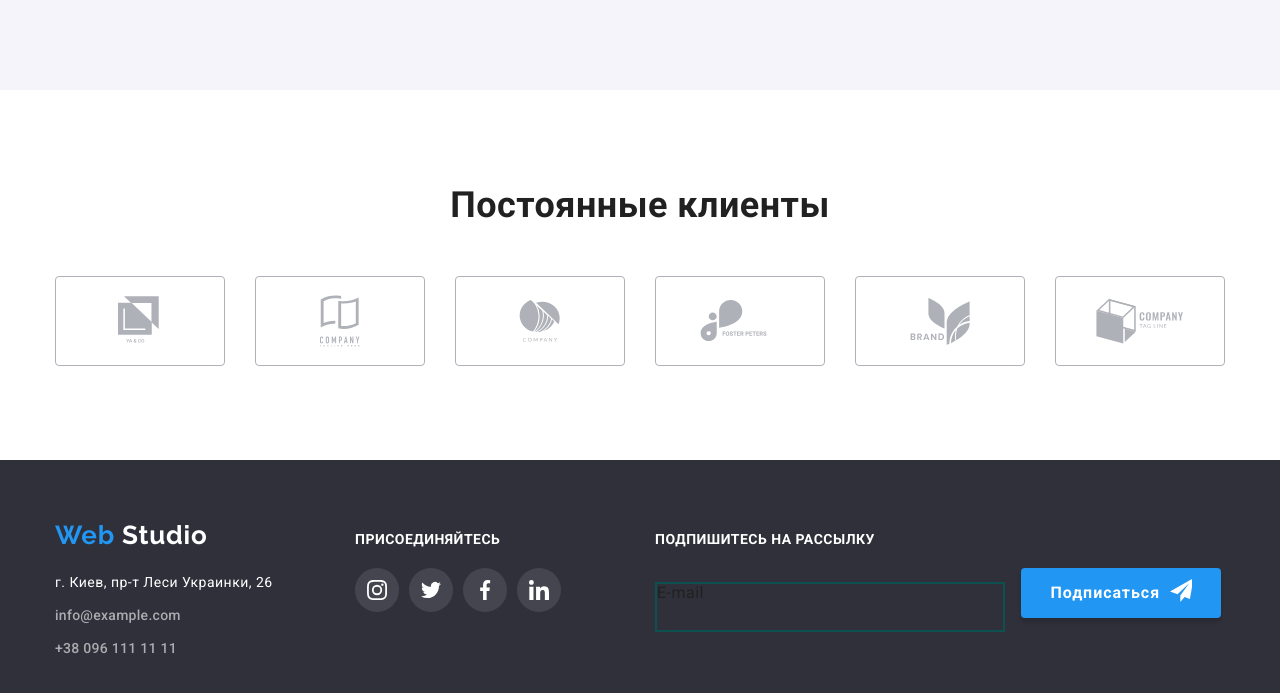
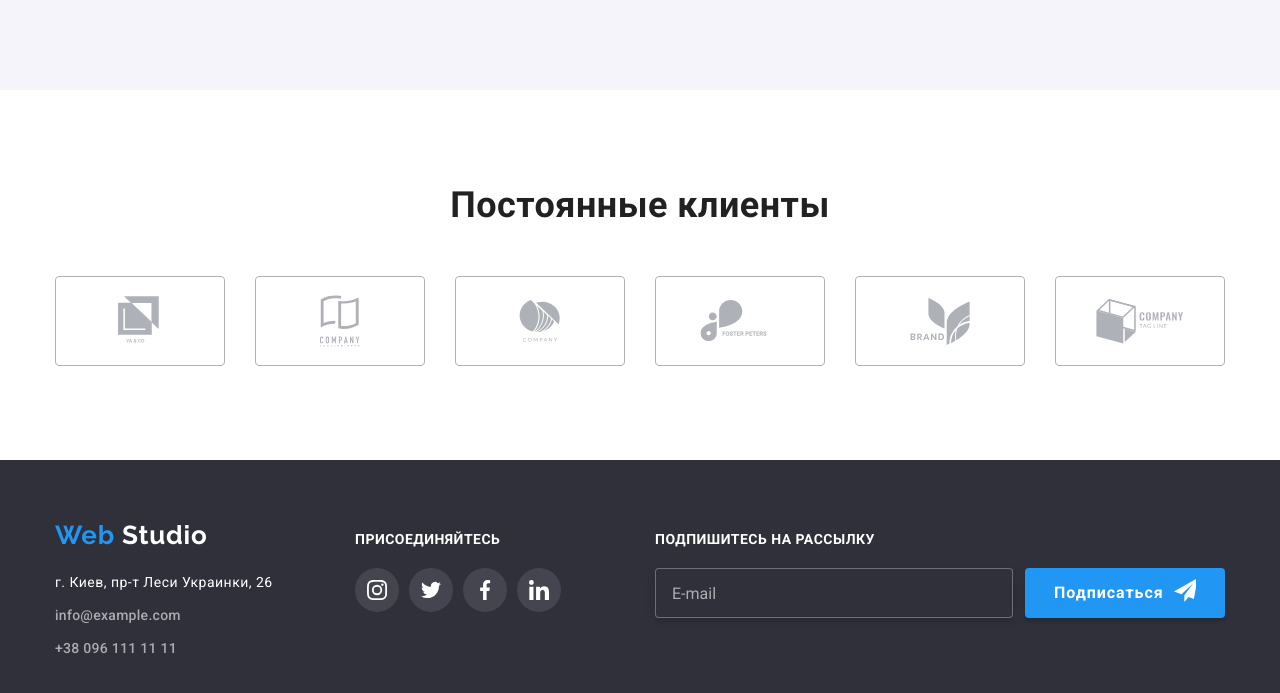
Before and after one commit to VasylSaliuk/goit-markup-hw-06, a plain HTML site: page index.html in a window 1280 px wide. Shown: the part 2223-2916 px from the top of the page. Drawn offline with nearby package versions, Linux system fonts and the light colour scheme.

Commit message:
Create form in footer

```diff
--- a/css/common.css
+++ b/css/common.css
@@ -299,6 +299,7 @@ footer {
 
 .appeal-text {
     display: block;
+    font-weight: bold;
     font-size: 14px;
     line-height: 1.14;
     text-transform: uppercase;
@@ -356,16 +357,28 @@ footer {
 }
 
 .appeal.sign {
-    display: block;
+    display: flex;
+    align-items: flex-end;
     width: calc(50%-15px);
 }
 
 .e-mail {
-    display: inline-block;
-    width: 350px;
+    padding: 0;
+    padding-left: 16px;
+    margin-right: 12px;
+    width: 358px;
     height: 50px;
-    margin-right: 12px;
-    border: solid 2px rgb(13, 80, 80);
+    font-size: 16px;
+    line-height: 1.25;
+    background-color: #2F303A;
+    border: 1px solid rgba(255, 255, 255, 0.3);
+    box-sizing: border-box;
+    filter: drop-shadow(0px 4px 4px rgba(0, 0, 0, 0.15));
+    border-radius: 4px;
+}
+
+.email-form input::placeholder {
+    color: rgba(255, 255, 255, 0.6);
 }
 
 .appeal .button {
--- a/index.html
+++ b/index.html
@@ -83,7 +83,7 @@
           <input type="email" name="user-data" id="user-email">
 
           <label for="comment">Комментарий</label>
-          <textarea name="comment" id="comment" cols="30" rows="10" placeholder="Введите текст"></textarea>
+          <textarea name="comment" id="comment" rows="10" placeholder="Введите текст"></textarea>
 
           <button class="button" type="submit">Отправить</button>
         </form>
@@ -476,8 +476,10 @@
         </div>
 
         <div class="appeal sign flex">
-          <b class="appeal-text">Подпишитесь на рассылку</b>
-          <span class="e-mail">E-mail</span>
+          <div class="email-form">
+            <label class="appeal-text" for="email-sign">Подпишитесь на рассылку</label>
+            <input class="e-mail" type="email" name="email" id="email-sign" placeholder="E-mail">
+          </div>
           <button
             type="button" class="button">Подписаться
           </button>
```
